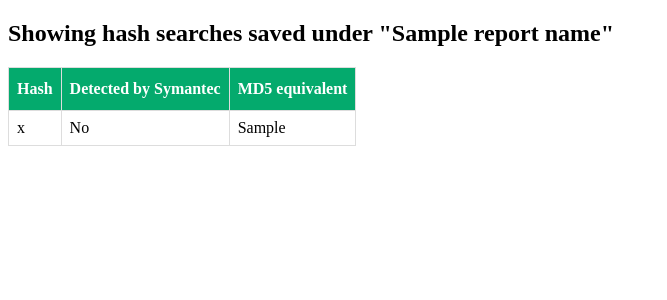
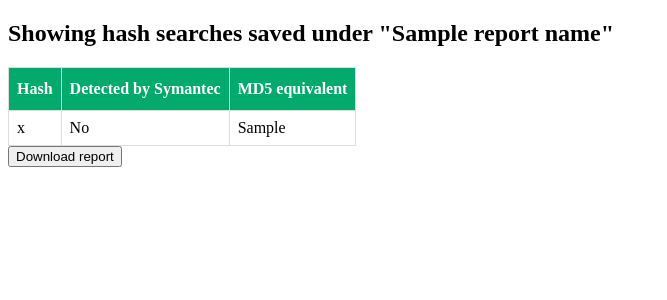
Before and after one commit to Polygonalr/arbron-report-redux, a Flask app: template app/templates/get_report.html in a window 1280 px wide. Shown: the top 300 px of the page, without its empty margins (0-667 px from the left). Run offline with Flask 2, Linux system fonts and the light colour scheme; tables that the repository leaves empty hold one stand-in row (values such as "Sample post"); the template is opened without the code that fills it: values that come from a table or form of the project are taken from there, most other values are stand-ins (such as "Sample title", 1, 10 or a date in 2020).

Commit message:
Add button to download xlsx report in get_report

```diff
--- a/app/templates/get_report.html
+++ b/app/templates/get_report.html
@@ -49,5 +49,6 @@
             {% endfor %}
         </tbody>
     </table>
+    <a href="/report/{{ report-name }}"><button>Download report</button></a>
 </body>
 </html>
```
